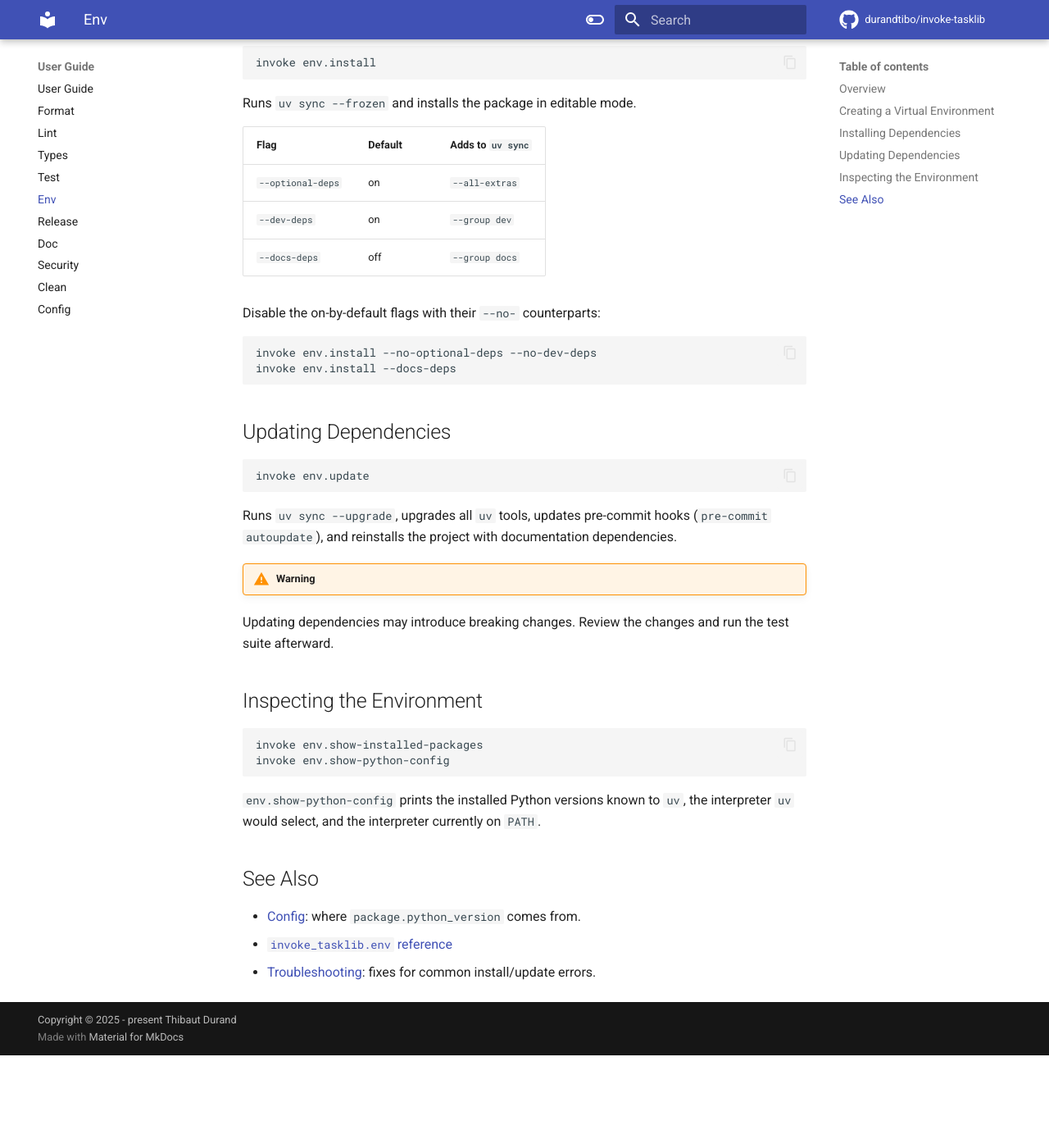
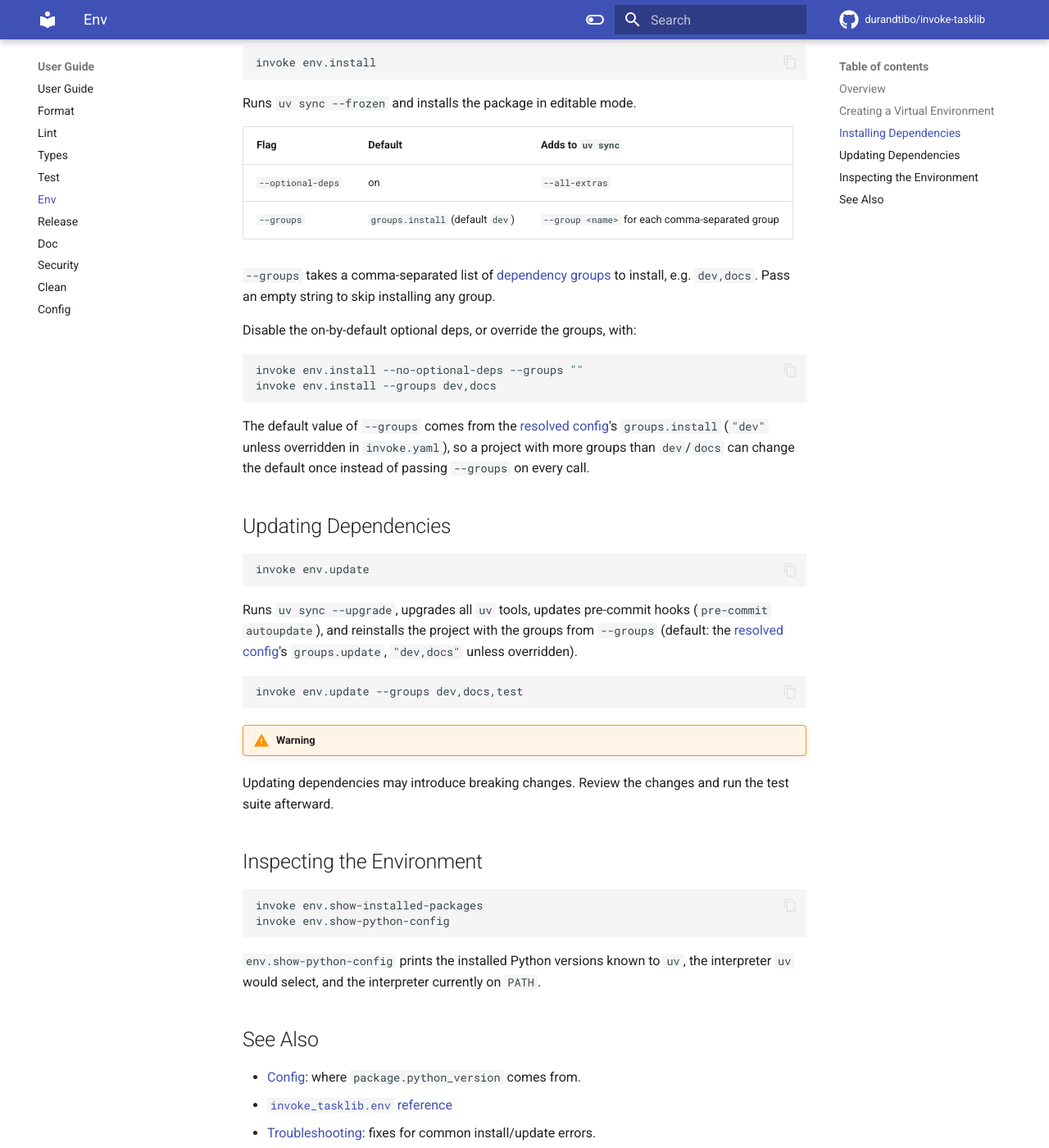
Before and after one commit to durandtibo/invoke-tasklib, an MkDocs documentation site: the page built from docs/docs/uguide/env.md, in a window 1280 px wide and 1400 px high, scrolled down 996 px. Shown: the whole window at 82% size. Built offline with MkDocs 1.6.1 and Material for MkDocs 9.7.7, drawn with Linux system fonts in a browser that asks for light colours; emoji names are drawn with the system emoji font; comment, search, counter and statistics services are not loaded; the version menu is left out; before the commit the page ends 2283 px from its top, so only the background shows below that.

Commit message:
Improve update/install tasks (#36)

````diff
--- a/docs/docs/uguide/env.md
+++ b/docs/docs/uguide/env.md
@@ -33,18 +33,24 @@ invoke env.install
 
 Runs `uv sync --frozen` and installs the package in editable mode.
 
-| Flag              | Default | Adds to `uv sync` |
-| ----------------- | ------- | ----------------- |
-| `--optional-deps` | on      | `--all-extras`    |
-| `--dev-deps`      | on      | `--group dev`     |
-| `--docs-deps`     | off     | `--group docs`    |
+| Flag              | Default                          | Adds to `uv sync`                               |
+| ----------------- | -------------------------------- | ----------------------------------------------- |
+| `--optional-deps` | on                               | `--all-extras`                                  |
+| `--groups`        | `groups.install` (default `dev`) | `--group <name>` for each comma-separated group |
 
-Disable the on-by-default flags with their `--no-` counterparts:
+`--groups` takes a comma-separated list of [dependency groups](https://docs.astral.sh/uv/concepts/projects/dependencies/#dependency-groups)
+to install, e.g. `dev,docs`. Pass an empty string to skip installing any group.
+
+Disable the on-by-default optional deps, or override the groups, with:
 
 ```shell
-invoke env.install --no-optional-deps --no-dev-deps
-invoke env.install --docs-deps
+invoke env.install --no-optional-deps --groups ""
+invoke env.install --groups dev,docs
 ```
+
+The default value of `--groups` comes from the [resolved config](config.md)'s
+`groups.install` (`"dev"` unless overridden in `invoke.yaml`), so a project with more groups
+than `dev`/`docs` can change the default once instead of passing `--groups` on every call.
 
 ## Updating Dependencies
 
@@ -53,7 +59,12 @@ invoke env.update
 ```
 
 Runs `uv sync --upgrade`, upgrades all `uv` tools, updates pre-commit hooks
-(`pre-commit autoupdate`), and reinstalls the project with documentation dependencies.
+(`pre-commit autoupdate`), and reinstalls the project with the groups from `--groups` (default:
+the [resolved config](config.md)'s `groups.update`, `"dev,docs"` unless overridden).
+
+```shell
+invoke env.update --groups dev,docs,test
+```
 
 !!! warning
 Updating dependencies may introduce breaking changes. Review the changes and run the test
````
Also changed, not shown: docs/docs/troubleshooting.md (+3 -3 lines), docs/docs/uguide/config.md (+20 -0 lines), docs/docs/uguide/doc.md (+1 -1 lines), 4 other files.
